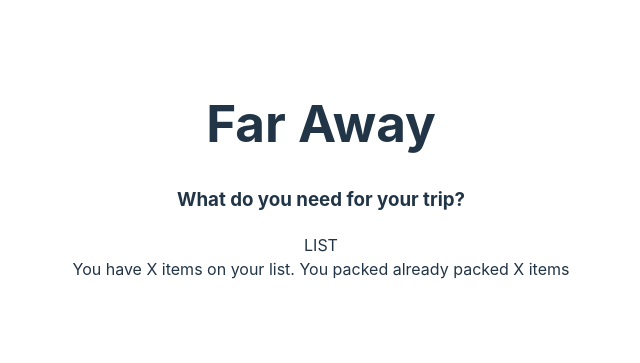
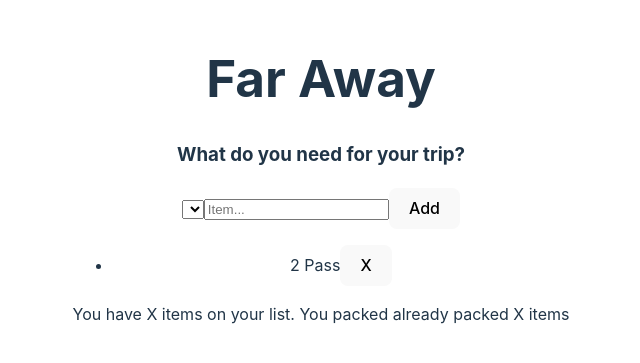
Before and after one commit to anaktas24/travel-list, a React (Vite) app in the folder travel-list/: page / in a window 1280 px wide. Shown: the part 229-592 px from the top of the page, without its empty margins (319-959 px from the left). Built offline with nearby package versions, Linux system fonts and the light colour scheme.

Commit message:
onSumbit button

```diff
--- a/travel-list/src/App.jsx
+++ b/travel-list/src/App.jsx
@@ -1,4 +1,7 @@
 import './App.css'
+
+const initialItems = [
+  { id:1, description: "Pass", quantity:2, packed: false}]
 
 function App() {
 
@@ -16,10 +19,44 @@ function Logo(){
   return <h1> Far Away</h1>
 }
 function Form(){
-  return <div> <h3>What do you need for your trip?</h3></div>
+  function handleSubmit(event) {
+    event.preventDefault();
+  }
+  return (
+    <form onSubmit={handleSubmit}>
+      <h3>What do you need for your trip?</h3>
+      <select>
+        {Array.from({leength:20}, (_,i) => i+1).map(num=>
+          <option value={num} key={num}>
+            {num}
+          </option>)}
+      </select>
+      <input type="text" placeholder="Item..."/>
+      <button>Add</button>
+    </form>
+  )
 }
 function List(){
-  return <div>LIST</div>
+  return (
+    <div>
+      <ul>
+        {initialItems.map((item) => (
+          <Item item={item} key={item.id} />
+        ))}
+      </ul>
+    </div>
+  )
+}
+
+function Item({item}){
+  return(
+    <li>
+      <span style={item.packed ? { textDecoration:"line-trough"} : {}}>
+        {item.quantity} {item.description}
+        <button>X</button>
+      </span>
+    </li>
+  )
 }
 function Stats(){
   return <footer> You have X items on your list. You packed already packed X items</footer>
```
